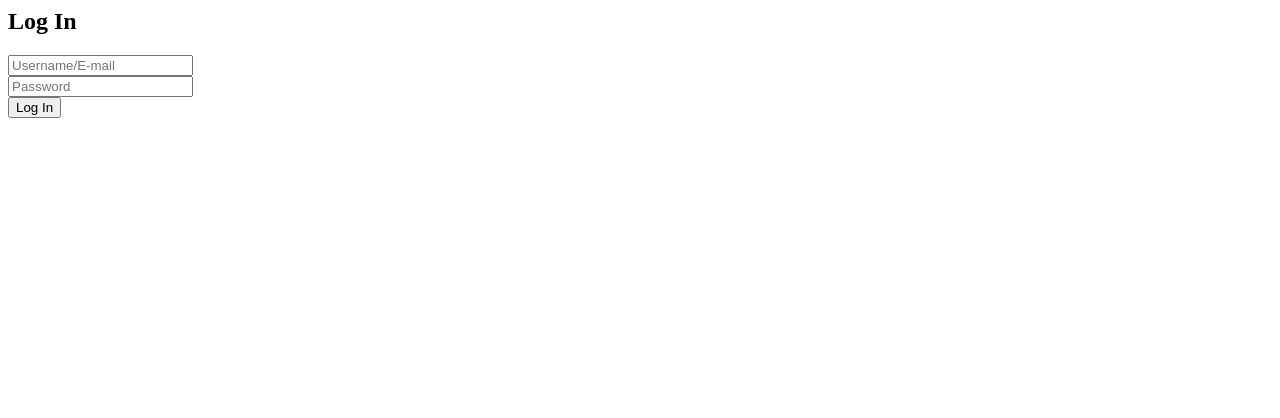
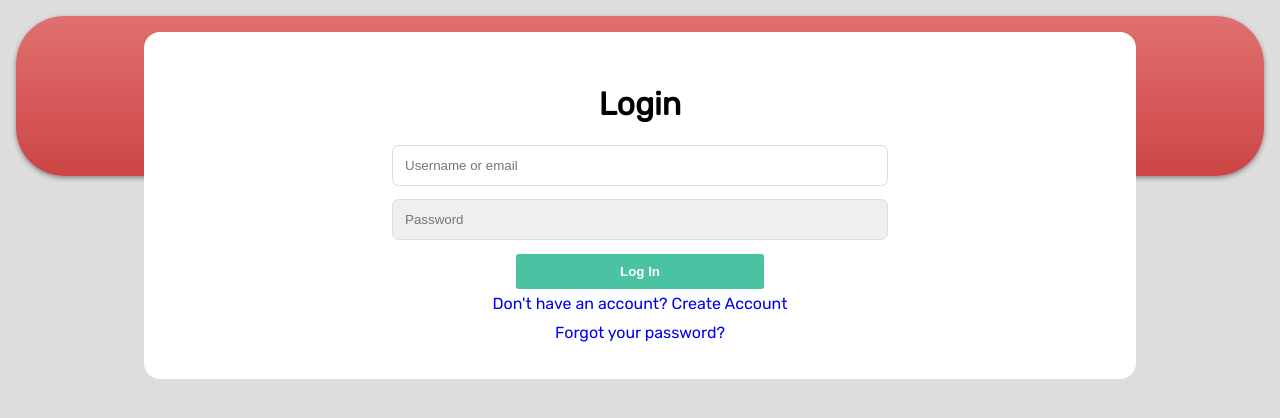
Before and after one commit to imhimann/EIRS-System, a PHP site: page /login.php in a window 1280 px wide. Shown: the top 418 px of the page. Run offline with PHP 8.4, Linux system fonts and the light colour scheme.

Commit message:
fixed signup and login system

```diff
--- a/frontend/homepage.html
+++ b/frontend/homepage.html
@@ -22,7 +22,7 @@
 
                         <ul class="primary-nav">
                             <li class="help"><a href="#">Help</a></li>
-                            <li><a href="login.html">Account</a></li>
+                            <li><a href="login.php">Account</a></li>
                             <li class="report-cta"><a href="#">Report</a></li>
                         </ul>
                     </nav>
--- a/frontend/login.html
+++ b/frontend/login.html
@@ -27,7 +27,7 @@
             <button class="submit" type="submit">Log In</button>
 
             <p class="form-text">
-                <a href="signup.html" class="signup-link">Don't have an account? Create Account</a>
+                <a href="signup.php" class="signup-link">Don't have an account? Create Account</a>
                 <a href="#" class="password-forgot">Forgot your password?</a>
             </p>
 
--- a/frontend/login.php
+++ b/frontend/login.php
@@ -1,11 +1,36 @@
-<section>
-    <h2>Log In</h2>
-    <form action="includes/login.inc.php" method="post">
-        <input type="text" name="username" placeholder="Username/E-mail">
-        <br>
-        <input type="password" name="pwd" placeholder="Password">
-        <br>
-        <button type="submit" name="submit">Log In</button>
+<!DOCTYPE html>
+<html lang="en">
+<head>
+    <meta charset="UTF-8">
+    <meta http-equiv="X-UA-Compatible" content="IE=edge">
+    <meta name="viewport" content="width=device-width, initial-scale=1.0">
+    <link rel="stylesheet" href="css/accounts.css">
+    <title>Login</title>
+</head>
+<body>
+
+    <div class="wrapper"></div>
+
+    <div class="container">
+        <form action="includes/login.inc.php" method="post" id="login" class="form">
+            <h1 class="form-title">Login</h1>
+            <div class="form-message-error">Incorrect Username/Password</div>
+            <div class="form-input-group">
+                <input type="email" name="username" class="form-email" autofocus placeholder="Username or email">
+                <div class="form-input-error"></div>
+            </div>
+            <div class="form-input-password">
+                <input type="password" name="pwd" class="form-password" autofocus placeholder="Password">
+                <div class="form-input-error"></div>
+            </div>
+
+            <button class="submit" type="submit" name="submit">Log In</button>
+
+            <p class="form-text">
+                <a href="signup.php" class="signup-link">Don't have an account? Create Account</a>
+                <a href="#" class="password-forgot">Forgot your password?</a>
+            </p>
+
         </form>
 
         <?php
@@ -18,4 +43,23 @@
             }
         }
         ?>
+
+    </div>
+
+    <script src="js/accounts.js"></script>
+
+
+    <!-- <div class="wrapper">
+        <section class="login">
+            <h2>Log In</h2>
+            <form action="includes/login.inc.php" method="post">
+                <input type="text" name="username" placeholder="Username/E-mail">
+                <br>
+                <input type="password" name="pwd" placeholder="Password">
+                <br>
+                <button type="submit" name="submit">Log In</button>
+            </form>
         </section>
+    </div> -->
+</body>
+</html>
--- a/frontend/signup.html
+++ b/frontend/signup.html
@@ -31,8 +31,6 @@
 
             <button class="submit" type="submit">Sign Up</button>
 
-
-
         </form>
 
     </div>
```
Also changed, not shown: frontend/includes/functions.inc.php (+5 -5 lines), frontend/includes/signup.inc.php (+3 -4 lines), frontend/signup.php (+36 -16 lines). Lines whose indentation alone changed are shown as unchanged.
